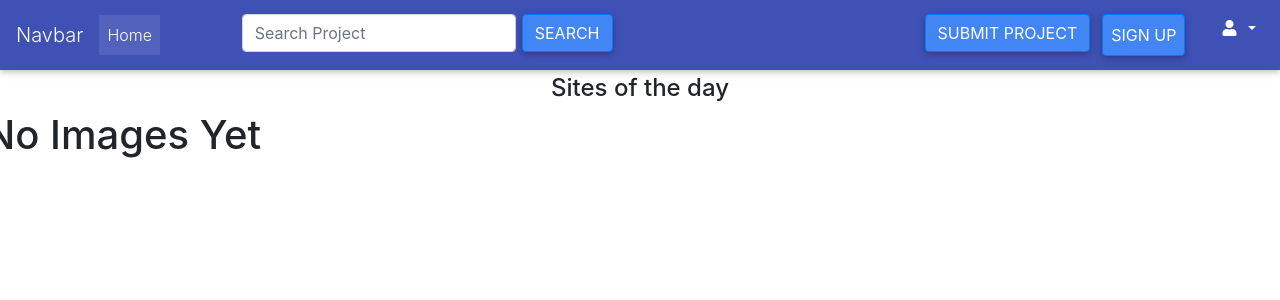
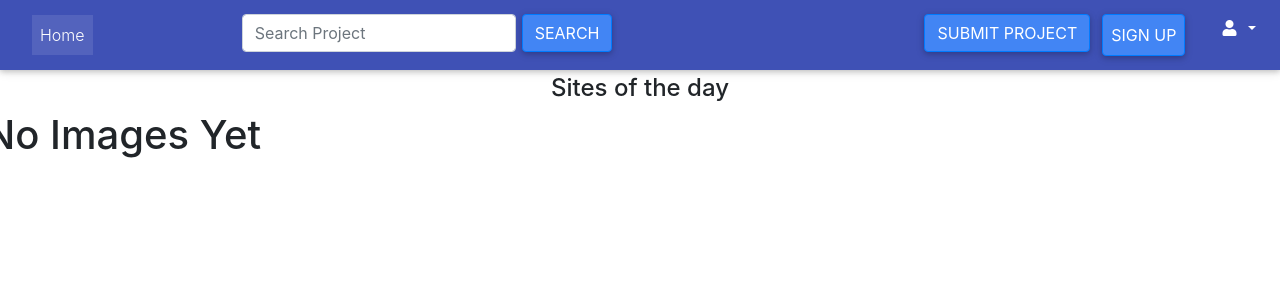
Before and after one commit to Robinkariuki/awards, a Django app: page / in a window 1280 px wide. Shown: the top 300 px of the page. Run offline with Django 3.2, Linux system fonts and the light colour scheme; data that the repository does not hold is empty; some libraries are stand-ins or nearby versions.

Commit message:
this commit makes changes to navbar.html

```diff
--- a/awards/templates/navbar.html
+++ b/awards/templates/navbar.html
@@ -1,6 +1,6 @@
 <!--Navbar -->
 <nav class="mb-1 navbar navbar-expand-lg navbar-dark indigo" info-color">
-    <a class="navbar-brand" href="">Navbar</a>
+    <a class="navbar-brand" href=""></a>
     <button class="navbar-toggler" type="button" data-toggle="collapse" data-target="#navbarSupportedContent-333"
         aria-controls="navbarSupportedContent-333" aria-expanded="false" aria-label="Toggle navigation">
         <span class="navbar-toggler-icon"></span>
@@ -8,7 +8,7 @@
     <div class="collapse navbar-collapse" id="navbarSupportedContent-333">
         <ul class="navbar-nav mr-auto">
             <li class="nav-item active">
-                <a class="nav-link" href="">Home
+                <a class="nav-link" href="{% url 'home' %}">Home
                     <span class="sr-only">(current)</span>
                 </a>
             </li>
```
